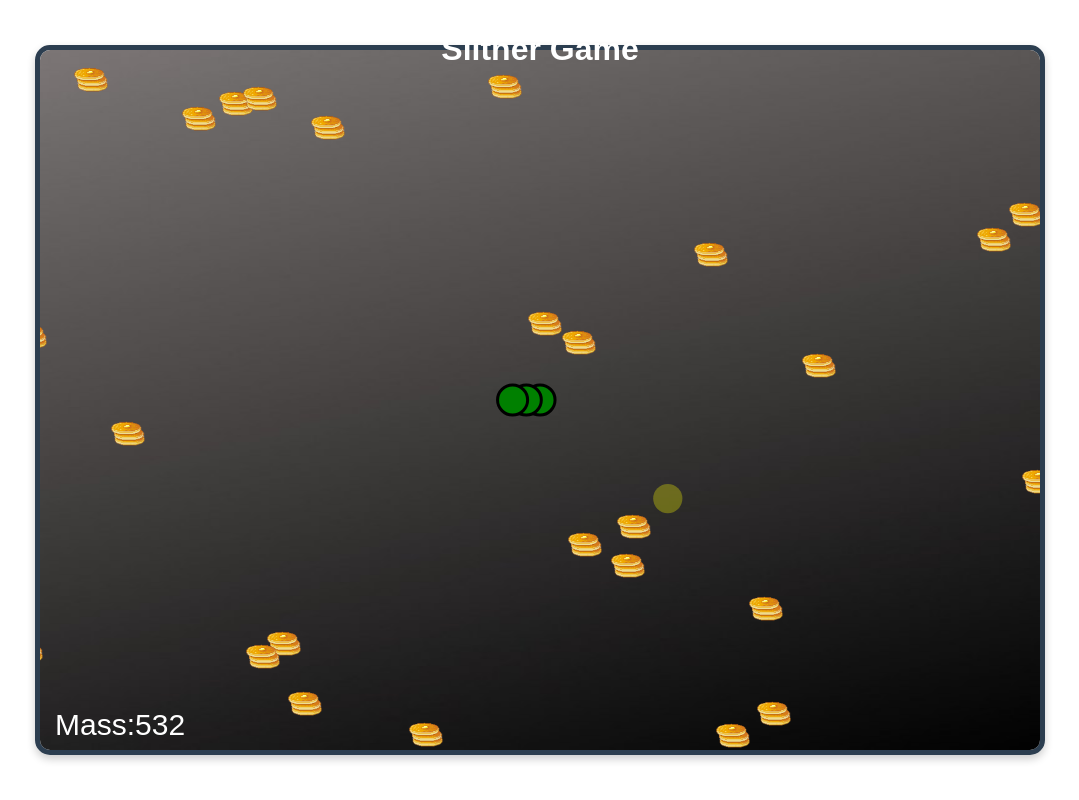
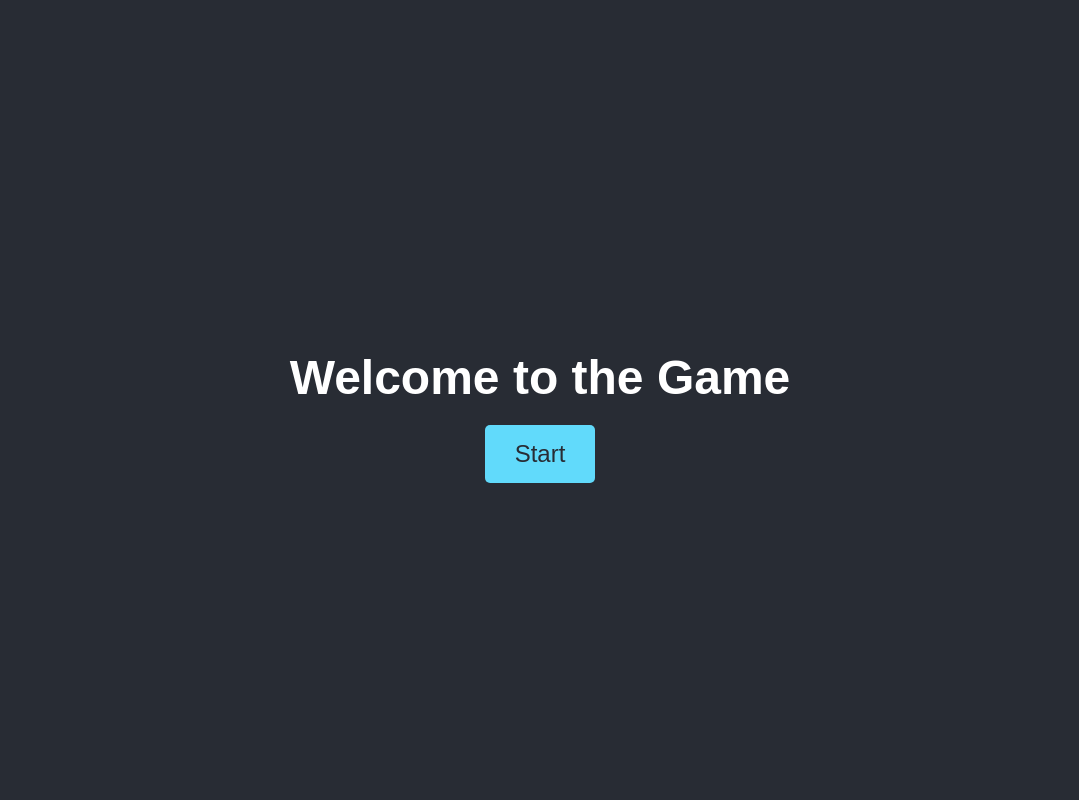
Before and after one commit to KomaMix/Slither, a plain HTML site: page index.html in a window 1280 px wide. Shown: the whole page, without its empty margins (100-1179 px from the left). Drawn offline with Linux system fonts and the light colour scheme.

Commit message:
Фиксация future

```diff
--- a/css/style.css
+++ b/css/style.css
@@ -1,31 +1,54 @@
+body, html {
+    margin: 0;
+    padding: 0;
+    height: 100%;
+    font-family: 'Arial', sans-serif;
+    background-color: #f0f0f0;
+}
+
+#menu {
+    display: flex;
+    flex-direction: column;
+    justify-content: center;
+    align-items: center;
+    height: 100vh;
+    background-color: #282c34;
+    color: white;
+    text-align: center;
+}
+
+#menu h1 {
+    font-size: 48px;
+    margin-bottom: 20px;
+}
+
+#start-button {
+    padding: 15px 30px;
+    font-size: 24px;
+    background-color: #61dafb;
+    color: #282c34;
+    border: none;
+    border-radius: 5px;
+    cursor: pointer;
+    transition: background-color 0.3s, transform 0.3s;
+}
+
+#start-button:hover {
+    background-color: #21a1f1;
+    transform: scale(1.05);
+}
+
+#start-button:active {
+    background-color: #1e90ff;
+    transform: scale(0.95);
+}
+
+#game-container {
+    display: none;
+}
+
 canvas {
     display: block;
     margin: 0 auto;
-
-
+    background-color: #000;
 }
-
-body {
-    margin: 0;
-    display: flex;
-    justify-content: center;
-    align-items: center;
-    height: 100vh;
-
-    font-family: 'Arial', sans-serif;
-    color: white;
-}
-
-#canvas {
-    border: 5px solid #2c3e50;
-    border-radius: 15px;
-    box-shadow: 0 4px 8px rgba(0, 0, 0, 0.2);
-}
-
-h1 {
-    position: absolute;
-    top: 10px;
-    left: 50%;
-    transform: translateX(-50%);
-    font-size: 2em;
-}
--- a/game.js
+++ b/game.js
@@ -69,7 +69,7 @@ let slither = {
 
         this.speed = this.init_speed * Math.pow(this.mass / this.init_mass, 0.12);
 
-        this.rendering_scalar = Math.pow(this.mass / this.init_mass, 0.11);
+
 
         if (new_cnt_Circles > this.cntCircles) {
             for (let _ = 0; _ < new_cnt_Circles - this.cntCircles; _++) {
@@ -92,7 +92,7 @@ let slither = {
         let head = this.slithers[0];
         for (let i = foods.items.length - 1; i >= 0; i--) {
             if (get_distance([head.x, head.y], [foods.items[i].x + foods.items[i].scalar * this.food_width / 2, foods.items[i].y + foods.items[i].scalar * this.food_height / 2]) < this.radius + foods.items[i].scalar * this.food_width / 2) {
-                this.mass += foods.items[i].scalar * foods.items[i].scalar * 100;
+                this.mass += foods.items[i].scalar * foods.items[i].scalar * 1000;
                 foods.items.splice(i, 1);
             }
         }
@@ -130,6 +130,10 @@ let foods = {
     },
 
     render: function(dx, dy, ctx, centerX, centerY, rendering_scalar, sprite) {
+        if (this.items.length == 0) {
+            game.game_over(true);
+        }
+
         this.items.forEach(element => {
             ctx.drawImage(sprite,
                 Math.round(centerX - (centerX - (element.x + dx)) / rendering_scalar),
@@ -142,20 +146,25 @@ let foods = {
 
 // Еда как отдельный объект
 let comets = {
+    width: undefined,
+    height: undefined,
     items: [],
     comet_radius: 450,
     max_comets: undefined,
-    alpha_step: 0.001,
+    alpha_step_min: 0.001,
+    alpha_step_max: 0.0015,
 
     // Для вызова какой-либо функции с определенной частотой
     lastTime: 0,
     interval: 100,
-    id_interval: undefined,
+    id_isCommetHit: undefined,
 
 
 
 
     create: function(max_comets, width, height) {
+        this.width = width;
+        this.height = height;
         this.max_comets = max_comets;
 
 
@@ -165,16 +174,16 @@ let comets = {
                 x: Math.random() * width * 2,
                 y: Math.random() * height * 2,
                 alpha: 0,
+                alpha_step: Math.random() * (this.alpha_step_max - this.alpha_step_min) + this.alpha_step_min,
                 scalar: Math.random()
             });
         }
 
-        this.id_interval = setInterval(this.myFunction, this.interval);
+        this.id_isCommetHit = setInterval(this.isCommetHit, this.interval);
     },
 
-    myFunction: function() {
+    isCommetHit: function() {
         for (let i = comets.items.length - 1; i >= 0; i--) {
-            let flag = false;
             for (var j = 0; j < slither.slithers.length; j++) {
                 let dist = get_distance([comets.items[i].x, comets.items[i].y], [slither.slithers[j].x, slither.slithers[j].y]);
                 let sum_radius = comets.comet_radius * comets.items[i].scalar + slither.radius;
@@ -183,24 +192,28 @@ let comets = {
                 if (dist < sum_radius && comets.items[i].alpha > 0.5)
                 {
                     flag = true;
-                    clearInterval(this.id_interval);
-                    game.game_over();
-
-                    break;
+                    clearInterval(this.id_isCommetHit);
+                    game.game_over(false);
 
 
                 }
-            }
-            if (flag)
-            {
-                break;
             }
         }
     },
 
     update: function() {
+        while (this.max_comets > this.items.length) {
+            this.items.push({
+                x: Math.random() * this.width * 2,
+                y: Math.random() * this.height * 2,
+                alpha: 0,
+                alpha_step: Math.random() * (this.alpha_step_max - this.alpha_step_min) + this.alpha_step_min,
+                scalar: Math.random()
+            });
+        }
+
         this.items.forEach(element => {
-            element.alpha += this.alpha_step;
+            element.alpha += element.alpha_step;
         });
 
         for (let i = this.items.length - 1; i >= 0; i--) {
@@ -241,9 +254,14 @@ let game = {
     cntFoods: 100,
     rendering_scalar: 1,
 
-    is_game_going: true,
+    is_game_over: false,
     frame: 0,
     previousFrameTime: performance.now(),
+
+    sounds: {
+        background: undefined,
+        gameOver: undefined
+    },
 
 
     sprites: {
@@ -269,7 +287,7 @@ let game = {
         this.ctx.font = "30px Arial";
         foods.create(this.width, this.height, this.cntFoods);
         slither.init(this.centerX, this.centerY, foods.food_height, foods.food_width);
-        comets.create(4, this.width, this.height);
+        comets.create(7, this.width, this.height);
     },
 
     load: function() {
@@ -277,12 +295,17 @@ let game = {
             this.sprites[key] = new Image();
             this.sprites[key].src = "images/" + key + ".png";
         }
+
+        this.sounds.background = new Audio("sounds/background.mp3");
     },
 
     start: function() {
         this.init();
         this.load();
 
+
+        this.sounds.background.loop = true;
+        this.sounds.background.play();
         this.run();
     },
 
@@ -309,7 +332,6 @@ let game = {
     },
 
     run: function() {
-        if (this.is_game_going) {
         let currentFrameTime = performance.now();
         let deltaTime = currentFrameTime - this.previousFrameTime;
         this.previousFrameTime = currentFrameTime;
@@ -321,24 +343,22 @@ let game = {
         window.requestAnimationFrame(() => {
             this.run();
         });
-        }
+
     },
 
-    game_over: function() {
+    game_over: function(flag) {
+        if (!this.is_game_over) {
+            this.is_game_over = true;
             alert("Игра окончена!");
-        this.reset();
-    },
-
-    reset: function() {
-        this.is_game_going = true;
-        this.frame = 0;
-        this.previousFrameTime = performance.now();
-        slither.slithers = [];
-        this.start();
+            location.reload();
+        }
     }
 };
 
-window.addEventListener("load", function() {
+
+document.getElementById("start-button").addEventListener("click", function() {
+    document.getElementById("menu").style.display = "none";
+    document.getElementById("game-container").style.display = "block";
     game.start();
 });
 
--- a/index.html
+++ b/index.html
@@ -2,13 +2,18 @@
 <html lang="en">
 <head>
     <meta charset="UTF-8">
-    <title>Slither</title>
+    <meta name="viewport" content="width=device-width, initial-scale=1.0">
+    <title>Slither Game</title>
     <link rel="stylesheet" href="css/style.css">
-
 </head>
 <body>
-    <h1>Slither Game</h1>
-    <canvas id="canvas" width="1000" height="700"></canvas>
-    <script src="game.js" type="text/javascript"></script>
+    <div id="menu">
+        <h1>Welcome to the Game</h1>
+        <button id="start-button">Start</button>
+    </div>
+    <div id="game-container">
+        <canvas id="canvas" width="1000" height="700"></canvas>
+    </div>
+    <script src="game.js"></script>
 </body>
 </html>
```
Also changed, not shown: 1 other file. Lines whose indentation alone changed are shown as unchanged.
